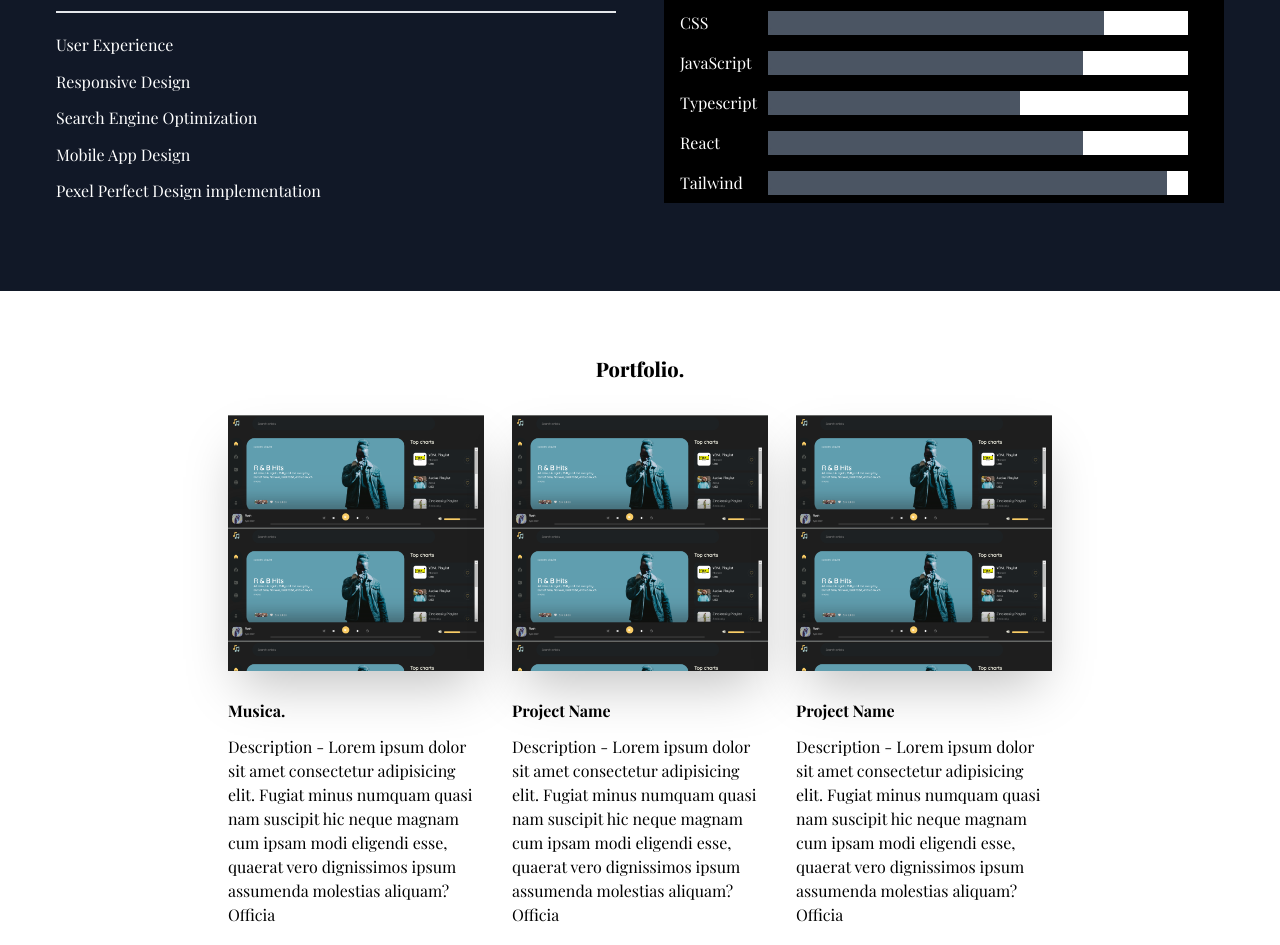
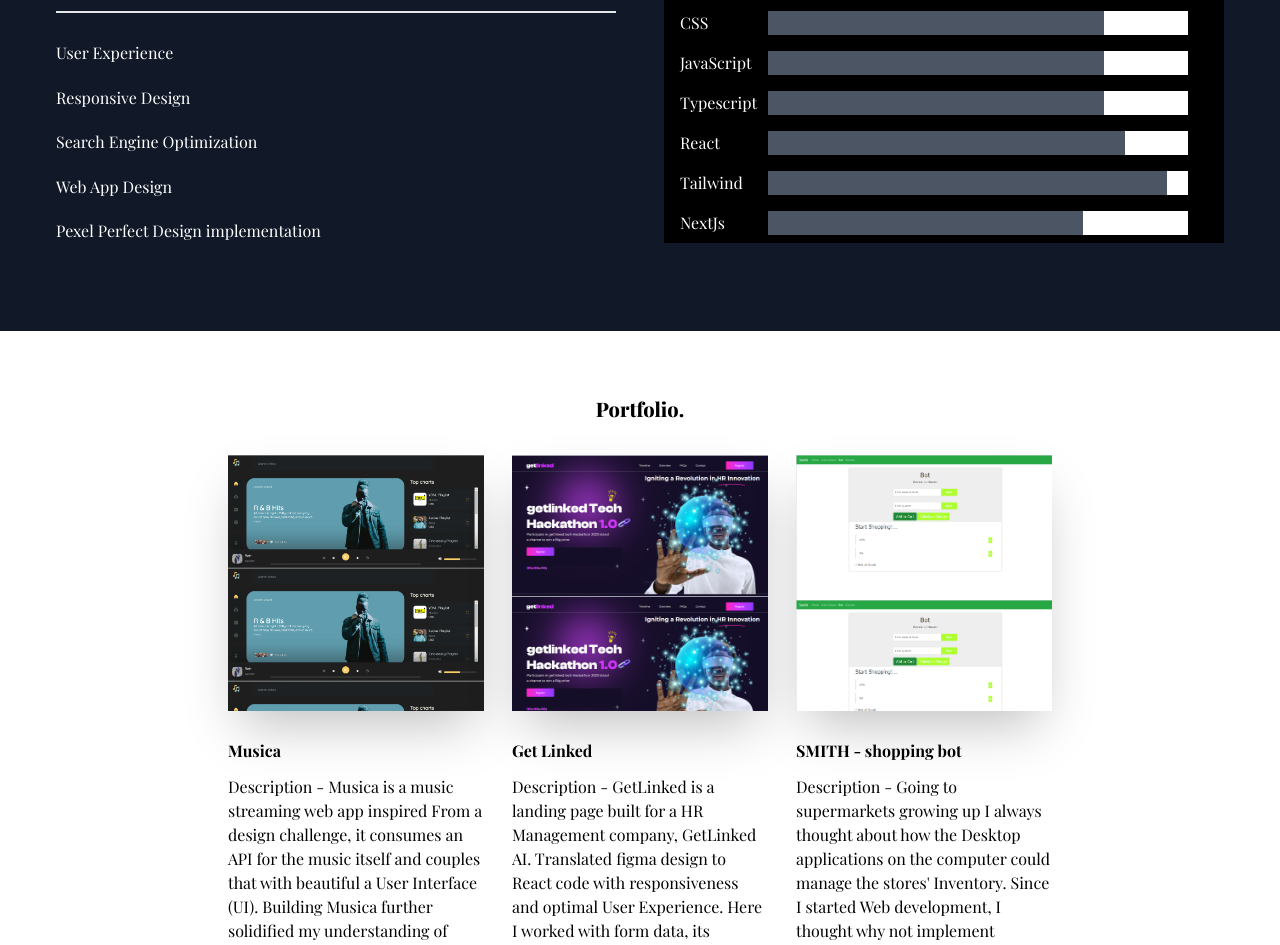
Before and after one commit to ELECTRON11111/my-portfolio, a Next.js app: page / in a window 1280 px wide. Shown: the part 1247-2192 px from the top of the page. Built offline with nearby package versions, Linux system fonts and the light colour scheme; a web font is replaced by a local one.

Commit message:
wrote Content for the Portfolio section

```diff
--- a/src/components/Projects/Projects.tsx
+++ b/src/components/Projects/Projects.tsx
@@ -18,7 +18,7 @@
     }
 
     return (
-        <div id="Projects" className="p-6 py-12 flex flex-col justify-center sm:items-center">
+        <div id="Projects" className="p-6 py-12 pb-16 flex flex-col justify-center sm:items-center">
             <h2 className="text-xl font-extrabold my-4 px-3">Portfolio.</h2>
 
             <div id="projects" className="flex flex-wrap gap-7 justify-center sm:mx-4">
@@ -38,13 +38,13 @@
                             </div>
                         </div>
                     </div>
-                    <h3 className="font-bold py-3">Musica.</h3>
-                    <p>Description - Lorem ipsum dolor sit amet consectetur adipisicing elit. Fugiat minus numquam quasi nam suscipit hic neque magnam cum ipsam modi eligendi esse, quaerat vero dignissimos ipsum assumenda molestias aliquam? Officia</p>
+                    <h3 className="font-bold py-3">Musica</h3>
+                    <p>Description - Musica is a music streaming web app inspired From a design challenge, it consumes an API for the music itself and couples that with beautiful a User Interface (UI). Building Musica further solidified my understanding of routing in webpages. This project was built using <b> React, Typescript and CSS modules.</b></p>
                 </div>
 
 
                 <div id="project-2" className="flex flex-col w-64">
-                    <div className="project bg-[url('../../public/assets/musica.png')]" onMouseOver={() => showMoreContent(true, 2)} onMouseLeave={() => showMoreContent(false, 2)}>
+                    <div className="project bg-[url('../../public/assets/getLinked.png')]" onMouseOver={() => showMoreContent(true, 2)} onMouseLeave={() => showMoreContent(false, 2)}>
                         <div
                             className="flex flex-col items-center justify-center gap-2 w-full h-full bg-gray-500 bg-opacity-90 hidden"
                             id="more-content"
@@ -52,20 +52,21 @@
                         >
                             <div id="code_btn" className="project-btn">
                                 {/* Since its an external Link we don't need to use "Link" */}
-                                <a href={"https://github.com/ELECTRON11111/musica"} rel="noopener noreferrer"  target="_blank">Check Code</a>
+                                <a href={"https://github.com/ELECTRON11111/getLinked"} rel="noopener noreferrer"  target="_blank">Check Code</a>
                             </div>
                             <div id="live_btn" className="project-btn">
-                                <a href="https://zoomplay.netlify.app/" rel="noopener noreferrer"  target="_blank">View Project</a>
+                                <a href="https://get-linked-gules.vercel.app/" rel="noopener noreferrer"  target="_blank">View Project</a>
                             </div>
                         </div>
                     </div>
-                    <h3 className="font-bold py-3">Project Name</h3>
-                    <p>Description - Lorem ipsum dolor sit amet consectetur adipisicing elit. Fugiat minus numquam quasi nam suscipit hic neque magnam cum ipsam modi eligendi esse, quaerat vero dignissimos ipsum assumenda molestias aliquam? Officia</p>
+                    <h3 className="font-bold py-3">Get Linked</h3>
+                    <p>Description - GetLinked is a landing page built for a HR Management company, GetLinked AI.
+                    Translated figma design to React code with responsiveness and optimal User Experience. Here I worked with form data, its manipulation, validation of inputs and sending POST requests to a backend server. The project was built using <b>React JS.</b></p>
                 </div>
 
 
                 <div id="project-3" className="flex flex-col w-64">
-                    <div className="project bg-[url('../../public/assets/musica.png')]" onMouseOver={() => showMoreContent(true, 3)} onMouseLeave={() => showMoreContent(false, 3)}>
+                    <div className="project bg-[url('../../public/assets/smith.png')]" onMouseOver={() => showMoreContent(true, 3)} onMouseLeave={() => showMoreContent(false, 3)}>
                         <div
                             className="flex flex-col items-center justify-center gap-2 w-full h-full bg-gray-500 bg-opacity-90 hidden"
                             id="more-content"
@@ -73,15 +74,17 @@
                         >
                             <div id="code_btn" className="project-btn">
                                 {/* Since its an external Link we don't need to use "Link" */}
-                                <a href={"https://github.com/ELECTRON11111/musica"} rel="noopener noreferrer"  target="_blank">Check Code</a>
+                                <a href={"https://github.com/ELECTRON11111/Smith-theshoppingbot"} rel="noopener noreferrer"  target="_blank">Check Code</a>
                             </div>
                             <div id="live_btn" className="project-btn">
-                                <a href="https://zoomplay.netlify.app/" rel="noopener noreferrer"  target="_blank">View Project</a>
+                                <a href="https://smith-theshoppingbot.vercel.app/" rel="noopener noreferrer"  target="_blank">View Project</a>
                             </div>
                         </div>
                     </div>
-                    <h3 className="font-bold py-3">Project Name</h3>
-                    <p>Description - Lorem ipsum dolor sit amet consectetur adipisicing elit. Fugiat minus numquam quasi nam suscipit hic neque magnam cum ipsam modi eligendi esse, quaerat vero dignissimos ipsum assumenda molestias aliquam? Officia</p>
+                    <h3 className="font-bold py-3">SMITH - shopping bot</h3>
+                    <p>Description - Going to supermarkets growing up I always thought about how the Desktop applications
+                    on the computer could manage the stores' Inventory. Since I started Web development, I thought why not
+                    implement something similar for the web. Well, I did it, with the web's fundamental technologies: <b>HTML, CSS and JS.</b></p>
                 </div>
             </div>
         </div>
--- a/src/components/Skills/Skills.tsx
+++ b/src/components/Skills/Skills.tsx
@@ -11,7 +11,7 @@
                 <h3>User Experience</h3>
                 <h3>Responsive Design</h3>
                 <h3>Search Engine Optimization</h3>
-                <h3>Mobile App Design</h3>
+                <h3>Web App Design</h3>
                 <h3>Pexel Perfect Design implementation</h3>
             </div>
 
@@ -33,21 +33,21 @@
                 <div id="technology" className="w-full h-10 bg-black flex items-center">
                     <span className="block p-4 w-[6.5rem]">JavaScript</span>
                     <div className="bg-white basis-3/4 flex">
-                        <div className="bg-gray-600 basis-3/4 text-gray-600">.</div>
+                        <div className="bg-gray-600 basis-[80%] text-gray-600">.</div>
                     </div>
                 </div>
 
                 <div id="technology" className="w-full h-10 bg-black flex items-center">
                     <span className="block p-4 w-[6.5rem]">Typescript</span>
                     <div className="bg-white basis-3/4 flex">
-                        <div className="bg-gray-600 basis-[60%] text-gray-600">.</div>
+                        <div className="bg-gray-600 basis-[80%] text-gray-600">.</div>
                     </div>
                 </div>
 
                 <div id="technology" className="w-full h-10 bg-black flex items-center">
                     <span className="block p-4 w-[6.5rem] pr-14">React</span>
                     <div className="bg-white basis-3/4 flex">
-                        <div className="bg-gray-600 basis-3/4 text-gray-600">.</div>
+                        <div className="bg-gray-600 basis-[85%] text-gray-600">.</div>
                     </div>
                 </div>
 
@@ -57,6 +57,13 @@
                         <div className="bg-gray-600 basis-[95%] text-gray-600">.</div>
                     </div>
                 </div>
+
+                <div id="technology" className="w-full h-10 bg-black flex items-center">
+                    <span className="block p-4 w-[6.5rem] pr-14">NextJs</span>
+                    <div className="bg-white basis-3/4 flex">
+                        <div className="bg-gray-600 basis-3/4 text-gray-600">.</div>
+                    </div>
+                </div>
             </div>
         </div>
     )
```
Also changed, not shown: public/assets/getLinked.png (added), public/assets/smith.png (added).
